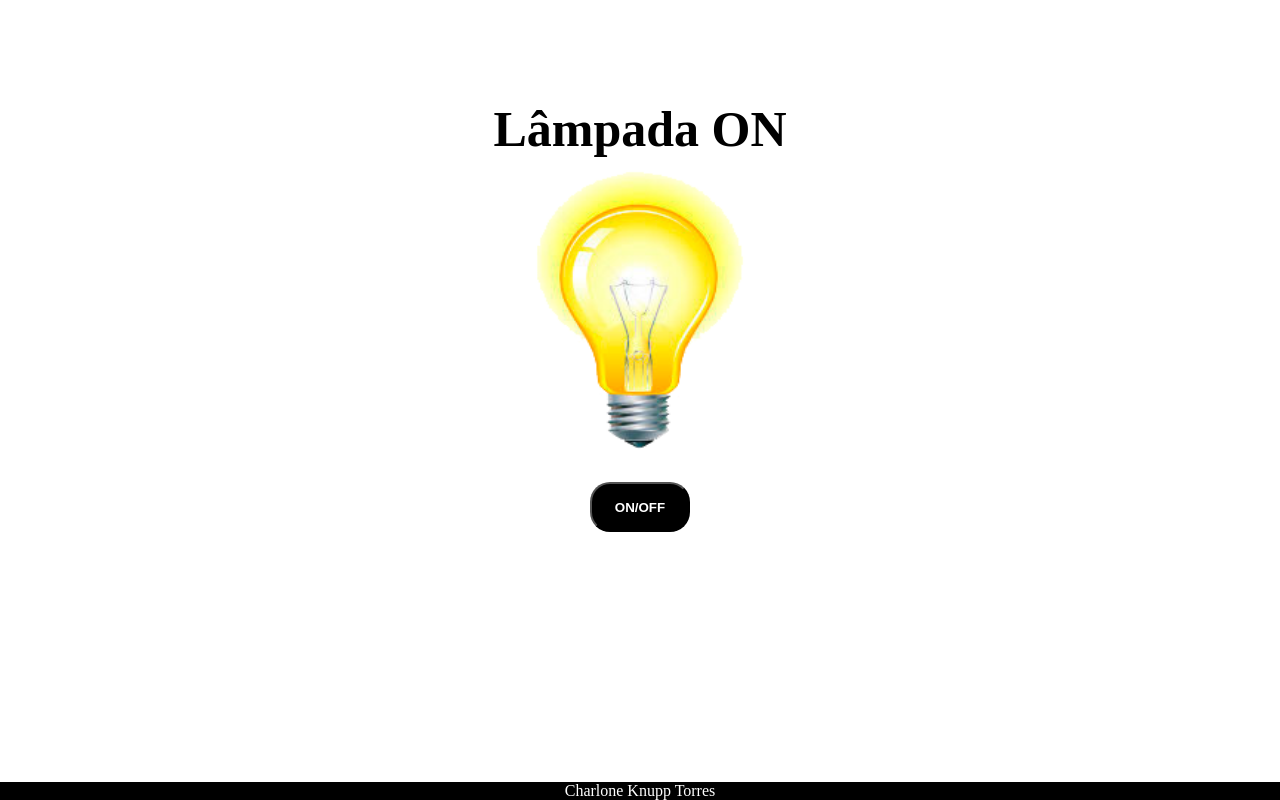
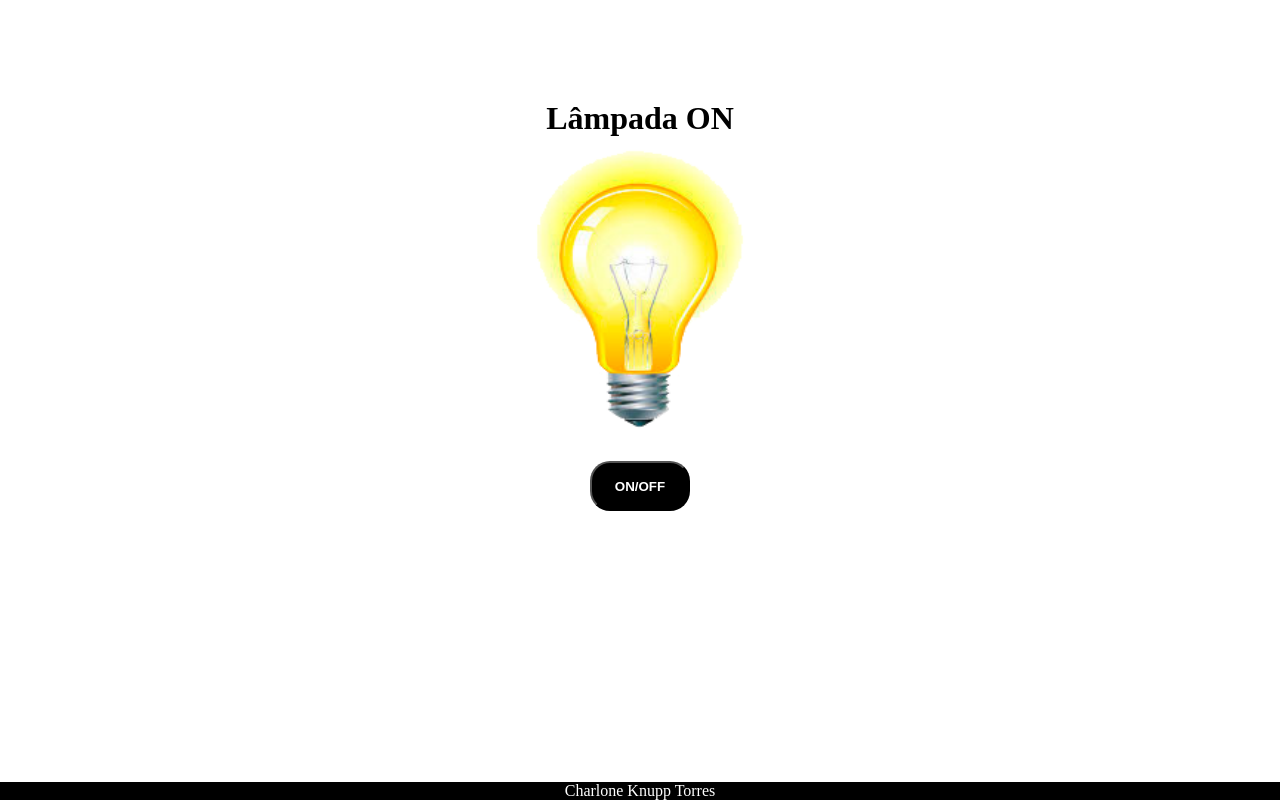
Before and after one commit to CharloneKT/Lampada-Javascript, a plain HTML site: page index.html in a window 1280 px wide. Drawn offline with Linux system fonts and the light colour scheme.

Commit message:
Update style.css

```diff
--- a/style.css
+++ b/style.css
@@ -2,7 +2,8 @@
     margin: 0;
 }
 
-header, main{
+header,
+main{
     display: flex;
     flex-direction: column;
     align-items: center;
@@ -54,7 +55,7 @@ body.modo-escuro{
 }
 
 h1{
-    font-size: 50px;
+    font-size: 2rem;
     margin-top: 100px;
     margin-bottom:10px;
     color: rgb(0, 0, 0);
```
